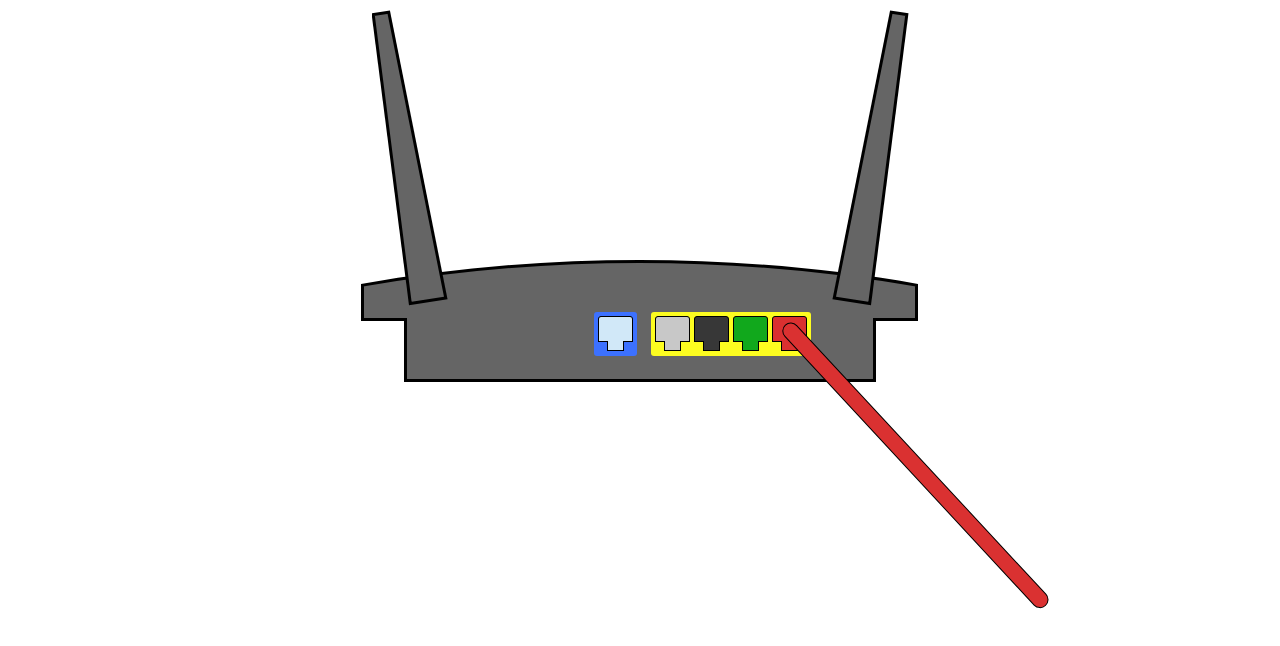
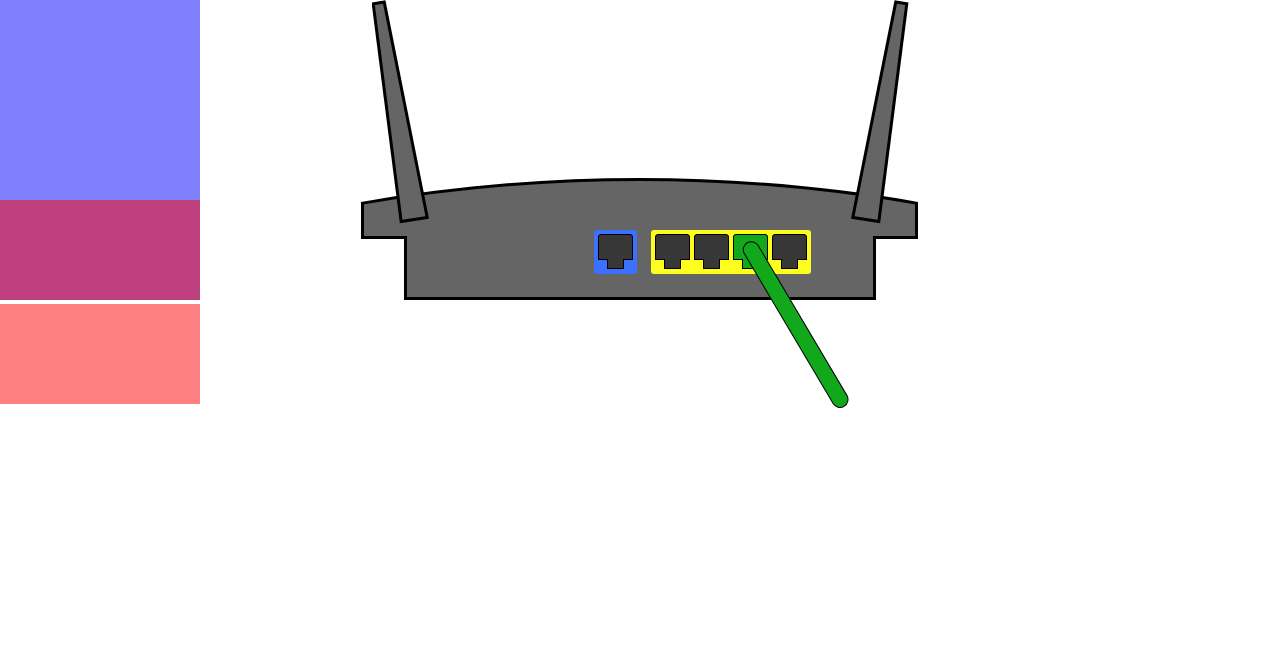
Before and after one commit to jtremback/sudowifi-diagram, a React (Create React App) app: page / in a window 1280 px wide. Shown: the top 646 px of the page. Built offline with nearby package versions, Linux system fonts and the light colour scheme; the HTML template or start-up script is replaced by a standard one.

Commit message:
starting to mock out device box

```diff
--- a/src/App.js
+++ b/src/App.js
@@ -1,11 +1,18 @@
 import React from 'react'
 import './App.css'
 import { Router } from './router.js'
+import { ConnectionBox, DeviceBox } from './connectionBox.js'
 
 function App() {
   return (
     <div className="App">
-      <Router connections={{0: true, 3: true}}/>
+      <Router connections={{ 0: false, 1: false, 2: false, 3: true, 4: false }}/>
+      <div style={{
+        position: "absolute",
+        top: 0
+      }}>
+        <ConnectionBox/>
+      </div>
     </div>
   )
 }
--- /dev/null
+++ b/src/connectionBox.js
@@ -0,0 +1,42 @@
+import React from 'react'
+
+export function ConnectionBox ({ devices }) {
+  return (
+      <div style={{ position: "relative" }}>
+        <div style={{
+            backgroundColor: "rgba(0,0,254,.5)",
+            width: 200,
+            height: 300
+        }}></div>
+            <div style={{
+                position: "absolute",
+                top: 200,
+                width: 200,
+            }}>
+                <DeviceBox
+                    devices={[true,true,true,true]}
+                ></DeviceBox>
+            </div>
+      </div>
+  )
+}
+
+export function DeviceBox ({devices}) {
+    return (
+        <div style={{
+            // display: "flex",
+            // flexWrap: "wrap",
+        }}>
+        {
+            devices.map(device => (
+                <div style={{
+                    background: "rgba(254,0,0,.5)",
+                    width: 100,
+                    height: 100,
+                    display: "inline-block"
+                }}></div>
+            ))
+        }
+        </div>
+    )
+}
--- a/src/router.js
+++ b/src/router.js
@@ -1,20 +1,21 @@
 import React from 'react'
 
-export function Router(connections) {
+export function Router({ connections }) {
   return (
-        <svg width="1000px" height="615px" viewBox="0 0 1000 615" version="1.1" xmlns="http://www.w3.org/2000/svg" xmlnsXlink="http://www.w3.org/1999/xlink">
+    <svg width="1000px" height="415px" viewBox="0 0 1000 415" version="1.1" xmlns="http://www.w3.org/2000/svg" xmlnsXlink="http://www.w3.org/1999/xlink">
       <title>router</title>
+      <desc>Created with Sketch.</desc>
       <defs>
-                <path d="M557,311 L557,273.900998 C466.524573,258.189565 373.468674,250 278.5,250 C183.531326,250 90.4754269,258.189565 -5.68434189e-14,273.900998 L0,372 L515,372 L515,311 L557,311 Z M0,311 L43,311 L43,372 L0,372 L0,311 Z" id="path-1"></path>
+        <path d="M557,239 L557,201.900998 C466.524573,186.189565 373.468674,178 278.5,178 C183.531326,178 90.4754269,186.189565 -5.68434189e-14,201.900998 L0,300 L515,300 L515,239 L557,239 Z M0,239 L43,239 L43,300 L0,300 L0,239 Z" id="path-1"></path>
         <mask id="mask-2" maskContentUnits="userSpaceOnUse" maskUnits="objectBoundingBox" x="0" y="0" width="557" height="122" fill="white">
           <use xlinkHref="#path-1"></use>
         </mask>
-                <polyline id="path-3" points="28.922702 0.44921875 86.5379613 289.279044 48.018116 295.1791 10.5212206 3.26776007 28.922702 0.44921875"></polyline>
-                <mask id="mask-4" maskContentUnits="userSpaceOnUse" maskUnits="objectBoundingBox" x="0" y="0" width="76.0167407" height="294.729881" fill="white">
+        <polyline id="path-3" points="24.4351911 0.324059577 68 218.717872 38.8738671 223.1791 10.5212206 2.45525217 24.4351911 0.324059577"></polyline>
+        <mask id="mask-4" maskContentUnits="userSpaceOnUse" maskUnits="objectBoundingBox" x="0" y="0" width="57.4787794" height="222.85504" fill="white">
           <use xlinkHref="#path-3"></use>
         </mask>
-                <polyline id="path-5" points="529.077298 0.44921875 471.462039 289.279044 509.981884 295.1791 547.478779 3.26776007 529.077298 0.44921875"></polyline>
-                <mask id="mask-6" maskContentUnits="userSpaceOnUse" maskUnits="objectBoundingBox" x="0" y="0" width="76.0167407" height="294.729881" fill="white">
+        <polyline id="path-5" points="533.564809 0.324059577 490 218.717872 519.126133 223.1791 547.478779 2.45525217 533.564809 0.324059577"></polyline>
+        <mask id="mask-6" maskContentUnits="userSpaceOnUse" maskUnits="objectBoundingBox" x="0" y="0" width="57.4787794" height="222.85504" fill="white">
           <use xlinkHref="#path-5"></use>
         </mask>
         <path d="M33.0003947,39 L9.9996053,39 L13,39 L13,30 L4,30 L4,33.0003947 L4,6.99921059 C4,5.34279232 5.35059566,4 6.99921059,4 L36.0007894,4 C37.6572077,4 39,5.35059566 39,6.99921059 L39,33.0003947 L39,30 L30,30 L30,39 L33.0003947,39 Z" id="path-7"></path>
@@ -38,55 +39,52 @@ export function Router(connections) {
           <use xlinkHref="#path-15"></use>
         </mask>
       </defs>
-            <g id="layout" stroke="none" strokeWidth="1" fill="none" fillRule="evenodd">
+      <g id="Symbols" stroke="none" strokeWidth="1" fill="none" fill-rule="evenodd">
         <g id="router">
-                    <rect id="Rectangle" x="0" y="0" width="1000" height="500"></rect>
-                    <g id="body" transform="translate(221.000000, 10.000000)" stroke="#000000" strokeWidth="6" fill="#656565">
+          <g transform="translate(0.000000, -200.000000)">
+            <g id="body" transform="translate(221.000000, 200.000000)" stroke="#000000" strokeWidth="6" fill="#656565">
               <use id="Combined-Shape" mask="url(#mask-2)" xlinkHref="#path-1"></use>
               <use id="Rectangle-11" mask="url(#mask-4)" xlinkHref="#path-3"></use>
               <use id="Rectangle-11" mask="url(#mask-6)" xlinkHref="#path-5"></use>
             </g>
-                    <g id="wan" transform="translate(454.000000, 312.000000)">
+            <g id="wan" transform="translate(454.000000, 430.000000)">
               <rect id="Rectangle-10" fill="#3C71FF" x="0" y="0" width="43" height="44" rx="3"></rect>
-                        <use id="Combined-Shape" stroke="#000000" mask="url(#mask-8)" strokeWidth="2" fill="#D1E8F8" xlinkHref="#path-7"></use>
+              <use id="Combined-Shape" stroke="#000000" mask="url(#mask-8)" strokeWidth="2" fill={connections[0] ? "#D1E8F8" : "#373737"} xlinkHref="#path-7"></use>
             </g>
-                    <g id="ports" transform="translate(511.000000, 312.000000)">
+            <g id="ports" transform="translate(511.000000, 430.000000)">
               <rect id="Rectangle-10" fill="#FDFD20" x="0" y="0" width="160" height="44" rx="3"></rect>
-                        <use id="Combined-Shape" stroke="#000000" mask="url(#mask-10)" strokeWidth="2" fill="#C8C8C8" xlinkHref="#path-9"></use>
-                        <use id="Combined-Shape" stroke="#000000" mask="url(#mask-12)" strokeWidth="2" fill="#373737" xlinkHref="#path-11"></use>
-                        <use id="Combined-Shape" stroke="#000000" mask="url(#mask-14)" strokeWidth="2" fill="#DA3030" xlinkHref="#path-13"></use>
-                        <use id="Combined-Shape" stroke="#000000" mask="url(#mask-16)" strokeWidth="2" fill="#11A81C" xlinkHref="#path-15"></use>
+              <use id="Combined-Shape" stroke="#000000" mask="url(#mask-10)" strokeWidth="2" fill={connections[1] ? "#C8C8C8" : "#373737"} xlinkHref="#path-9"></use>
+              <use id="Combined-Shape" stroke="#000000" mask="url(#mask-12)" strokeWidth="2" fill={connections[2] ? "#C8C8C8" : "#373737"} xlinkHref="#path-11"></use>
+              <use id="Combined-Shape" stroke="#000000" mask="url(#mask-14)" strokeWidth="2" fill={connections[4] ? "#DA3030" : "#373737"} xlinkHref="#path-13"></use>
+              <use id="Combined-Shape" stroke="#000000" mask="url(#mask-16)" strokeWidth="2" fill={connections[3] ? "#11A81C" : "#373737"} xlinkHref="#path-15"></use>
             </g>
-                    {true &&
-                        <g id="Cable4" transform="translate(775.000000, 465.500000) scale(-1, 1) translate(-775.000000, -465.500000) translate(650.000000, 331.000000)" strokeLinecap="round">
-                            <path d="M249.196958,0 L0,268.627898" id="Line" stroke="#000000" strokeWidth="17"></path>
-                            <path d="M249.196958,0 L0,268.627898" id="Line" stroke="#DA3131" strokeWidth="15"></path>
+            {connections[4] &&
+              <g id="Cable4" transform="translate(775.000000, 525.163447) scale(-1, 1) translate(-775.000000, -525.163447) translate(650.000000, 449.663447)" strokeLinecap="round">
+                <path d="M249.196958,0 L0,150.128596" id="Line" stroke="#000000" strokeWidth="17"></path>
+                <path d="M249.196958,0 L0,150.128596" id="Line" stroke="#DA3131" strokeWidth="15"></path>
+              </g>
+            }{connections[3] &&
+              <g id="Cable3" transform="translate(655.500000, 524.663447) scale(-1, 1) translate(-655.500000, -524.663447) translate(611.000000, 449.663447)" strokeLinecap="round">
+                <path d="M88.7141171,0 L0,149.785957" id="Line" stroke="#000000" strokeWidth="17"></path>
+                <path d="M88.7141171,0 L0,149.785957" id="Line" stroke="#11A81C" strokeWidth="15"></path>
+              </g>
+            }{connections[2] &&
+              <g id="Cable2" transform="translate(500.000000, 449.663447)" strokeLinecap="round">
+                <path d="M71.8395208,0 L0.310024709,150.160229" id="Line" stroke="#000000" strokeWidth="17"></path>
+                <path d="M71.8395208,0 L0.310024709,150.160229" id="Line" stroke="#D4D4D4" strokeWidth="15"></path>
+              </g>
+            }{connections[1] &&
+              <g id="Cable1" transform="translate(300.000000, 449.000000)" strokeLinecap="round">
+                <path d="M231.4829,0.663447197 L0.998968506,150.823676" id="Line" stroke="#000000" strokeWidth="17"></path>
+                <path d="M231.4829,0.663447197 L0.998968506,150.823676" id="Line" stroke="#D4D4D4" strokeWidth="15"></path>
+              </g>
+            }{connections[0] &&
+              <g id="Cable0" transform="translate(100.000000, 449.000000)" strokeLinecap="round">
+                <path d="M375,0.663447197 L0.575153374,150.55257" id="Line" stroke="#000000" strokeWidth="17"></path>
+                <path d="M375,0.663447197 L0.575153374,150.55257" id="Line" stroke="#D1E8F8" strokeWidth="15"></path>
               </g>
             }
-                    {connections[3] &&
-                        <g id="Cable3" transform="translate(649.000000, 464.000000) scale(-1, 1) translate(-649.000000, -464.000000) translate(611.000000, 331.000000)" strokeLinecap="round">
-                            <path d="M75.7558753,0 L0,265.632048" id="Line" stroke="#000000" strokeWidth="17"></path>
-                            <path d="M75.7558753,0 L0,265.632048" id="Line" stroke="#11A81C" strokeWidth="15"></path>
           </g>
-                    }
-                    {connections[2] &&
-                        <g id="Cable2" transform="translate(500.000000, 331.000000)" strokeLinecap="round">
-                            <path d="M71.8395208,0 L0.310024709,268.6845" id="Line" stroke="#000000" strokeWidth="17"></path>
-                            <path d="M71.8395208,0 L0.310024709,268.6845" id="Line" stroke="#D4D4D4" strokeWidth="15"></path>
-                        </g>
-                    }
-                    {connections[1] &&
-                        <g id="Cable1" transform="translate(300.000000, 331.000000)" strokeLinecap="round">
-                            <path d="M231.4829,0 L0.998968506,268.6845" id="Line" stroke="#000000" strokeWidth="17"></path>
-                            <path d="M231.4829,0 L0.998968506,268.6845" id="Line" stroke="#D4D4D4" strokeWidth="15"></path>
-                        </g>
-                    }
-                    {connections[0] &&
-                        <g id="Cable0" transform="translate(100.000000, 331.000000)" strokeLinecap="round">
-                            <path d="M375,0 L0.575153374,268.199405" id="Line" stroke="#000000" strokeWidth="17"></path>
-                            <path d="M375,0 L0.575153374,268.199405" id="Line" stroke="#D1E8F8" strokeWidth="15"></path>
-                        </g>
-                    }
         </g>
       </g>
     </svg>
```
Also changed, not shown: src/client.svg (added), src/router.svg. Lines whose indentation alone changed are shown as unchanged.
